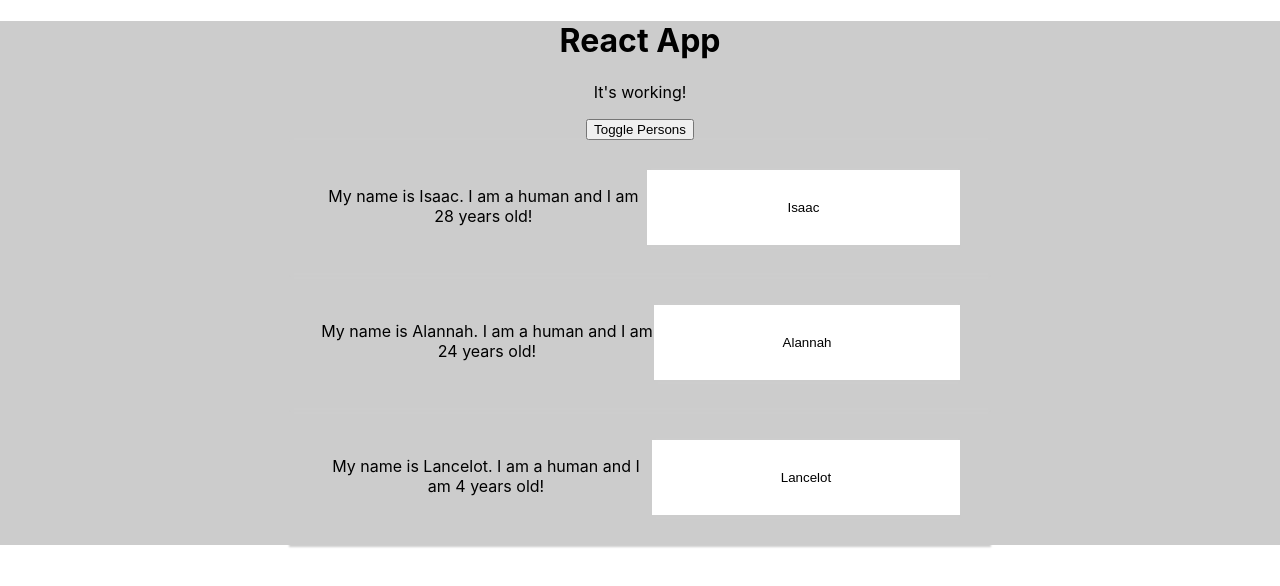
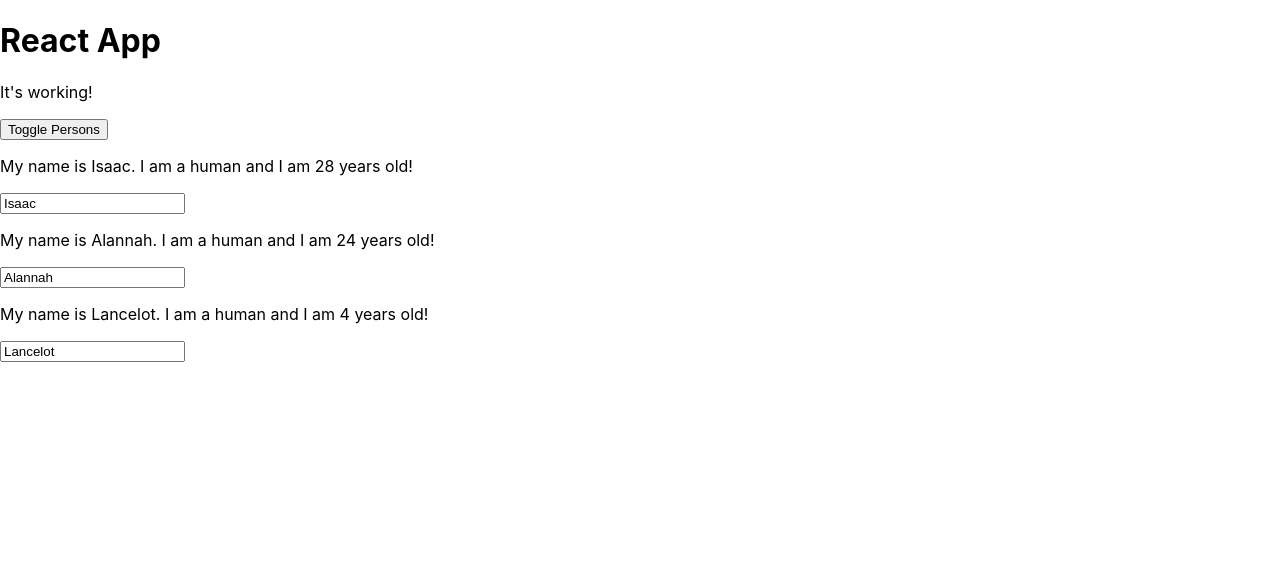
Before and after one commit to IMWinters-Student/ReactSandbox, a React app: page / in a window 1280 px wide. Both pictures are taken after a click on the button "Toggle Persons". Shown: the top 586 px of the page. Built offline with nearby package versions, Linux system fonts and the light colour scheme.

Commit message:
Includes CSS Modules

```diff
--- a/src/App.css
+++ b/src/App.css
@@ -1,6 +1,9 @@
 .App {
   text-align: center;
   background-color: #ccc;
+  width: 100%;
+  height: 100%;
+  margin: 0%;
 }
 
 .App-logo {
@@ -28,7 +31,24 @@
 .bold{
   font-weight: bold;
 }
+.App button{
+  border: 1px solid blue;
+  padding: 16px;
+  background-color: green;
+  color: white;
 
+}
+.App button:hover {
+  background-color: lightgreen;
+  color: black;
+}
+.App button.Red {
+  background-color: red;
+}
+.App button.Red:hover{
+  background-color: salmon;
+  color: white;
+}
 
 
 @keyframes App-logo-spin {
--- a/src/App.js
+++ b/src/App.js
@@ -1,7 +1,7 @@
 import React, { Component } from 'react';
-import './App.css';
-import Person from './Person/Person';
-import './Person/Person.css';
+import classes from './App.css';
+import Person from './Person/Person'
+
 
 
 class App extends Component {
@@ -43,10 +43,11 @@ class App extends Component {
   render() {
 
     let persons = null;
+    let btnClass = '';
 
     if (this.state.showPersons){
       persons = (
-        <div className="App">
+        <div className={classes.App}>
           {this.state.persons.map((person, index) => {
             return(
             <Person
@@ -62,23 +63,26 @@ class App extends Component {
       </div>
       );
 
+      btnClass = classes.Red;
     }
+
 
     const cssClasses = [];
     if (this.state.persons.length <= 2){
-    cssClasses.push('red')
+    cssClasses.push(classes.red)
     }
     if (this.state.persons.length <=1){
-    cssClasses.push('bold')
+    cssClasses.push(classes.bold)
     }
 
 
     return (
 
-      <div className="App">
+      <div className={classes.App}>
         <h1>React App</h1>
-        <p className={cssClasses.join(" ")}>It's working!</p>
+        <p className={classes.Component}>It's working!</p>
         <button
+          className = {btnClass}
           onClick={this.togglePersonsHandler}
           className='Button'>
             Toggle Persons
--- a/src/Person/Person.css
+++ b/src/Person/Person.css
@@ -1,9 +1,14 @@
 .Person{
-    border: 2px black;
-    box-shadow: 0 1px 2px 1px #ccc;
-    width: 50%;
+    border: 1px solid #eee;
+    box-shadow: 0 1px 3px #ccc;
+    width: 60%;
     text-align: center;
-    display: flex;
-    margin: auto;
-    padding: 30px;
+    margin: 16px auto;
+    padding: 16px;
 }
+
+@media (min-width: 500px){
+    .Person{
+        width: 400px;
+    }
+}
--- a/src/Person/Person.js
+++ b/src/Person/Person.js
@@ -1,14 +1,15 @@
 import React from 'react';
+import classes from './Person.css'
 
 
 
 const Person = (props) => {
 
     return (
-    <div className="Person">
-        <p onClick={props.click}> My name is {props.name}. I am a human and I am {props.age} years old!</p>
+    <div className={classes.Person}>
+        <p onClick={props.click}> My name is {props.name}. I am a human and I am {props.age} years old! </p>
         <p> {props.children}</p>
-    <input type="text" value={props.name} onChange={props.change} className="Person"/>
+    <input type="text" value={props.name} onChange={props.change} className={classes.person}/>
     </div>
     )
 }
```
